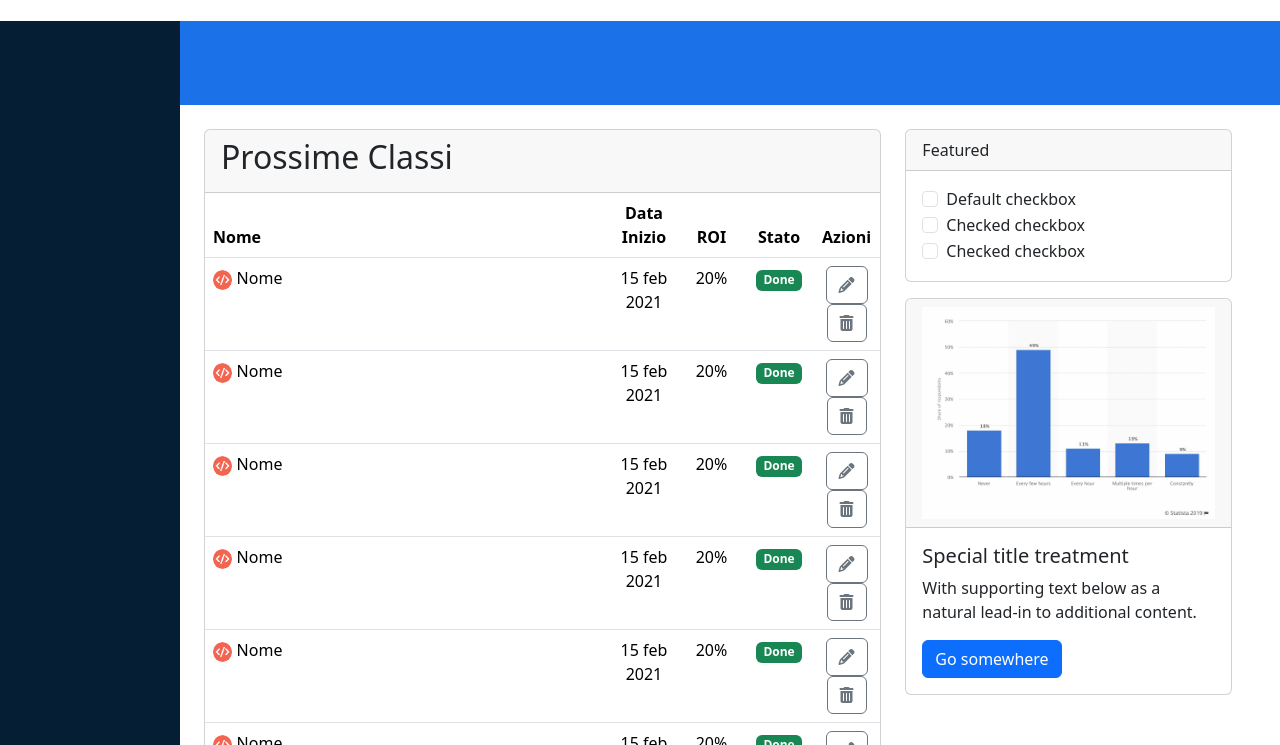
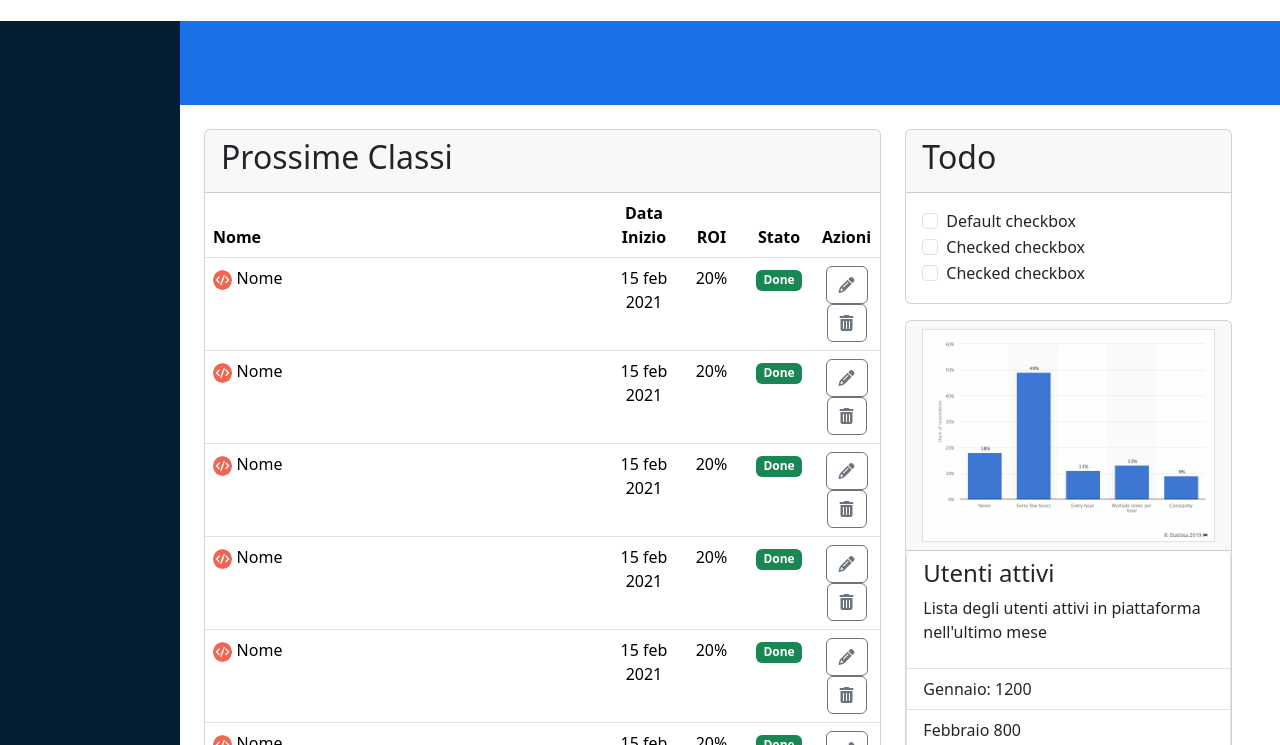
Before and after one commit to AngeloC89/html-css-bootstrap-dashboard, a plain HTML site: page index.html in a window 1280 px wide. Shown: the part 55-800 px from the top of the page. Drawn offline with nearby package versions, Linux system fonts and the light colour scheme.

Commit message:
added items to main

```diff
--- a/index.html
+++ b/index.html
@@ -27,7 +27,7 @@
         <div class="row w-100 p-4">
           <div class="col-12 col-lg-8">
 
-            <div class="card mb-3">
+            <div class="card mb-4">
               <div class="card-header">
                 <h2>Prossime Classi</h2>
               </div>
@@ -43,7 +43,9 @@
                 </thead>
                 <tbody>
                   <tr>
-                    <td><div><img class="img-table" class="img-fluid " src="img/class-avatar.jpg" alt=""> Nome</div></td>
+                    <td>
+                      <div><img class="img-table" class="img-fluid " src="img/class-avatar.jpg" alt=""> Nome</div>
+                    </td>
                     <td class="text-center">15 feb 2021</td>
                     <td class="text-center">20%</td>
                     <td class="text-center"><span class="badge text-bg-success ">Done</span></td>
@@ -53,7 +55,9 @@
                     </td>
                   </tr>
                   <tr>
-                    <td><div><img class="img-table" class="img-fluid " src="img/class-avatar.jpg" alt=""> Nome</div></td>
+                    <td>
+                      <div><img class="img-table" class="img-fluid " src="img/class-avatar.jpg" alt=""> Nome</div>
+                    </td>
                     <td class="text-center">15 feb 2021</td>
                     <td class="text-center">20%</td>
                     <td class="text-center"><span class="badge text-bg-success ">Done</span></td>
@@ -63,7 +67,9 @@
                     </td>
                   </tr>
                   <tr>
-                    <td><div><img class="img-table" class="img-fluid " src="img/class-avatar.jpg" alt=""> Nome</div></td>
+                    <td>
+                      <div><img class="img-table" class="img-fluid " src="img/class-avatar.jpg" alt=""> Nome</div>
+                    </td>
                     <td class="text-center">15 feb 2021</td>
                     <td class="text-center">20%</td>
                     <td class="text-center"><span class="badge text-bg-success ">Done</span></td>
@@ -73,7 +79,9 @@
                     </td>
                   </tr>
                   <tr>
-                    <td><div><img class="img-table" class="img-fluid " src="img/class-avatar.jpg" alt=""> Nome</div></td>
+                    <td>
+                      <div><img class="img-table" class="img-fluid " src="img/class-avatar.jpg" alt=""> Nome</div>
+                    </td>
                     <td class="text-center">15 feb 2021</td>
                     <td class="text-center">20%</td>
                     <td class="text-center"><span class="badge text-bg-success ">Done</span></td>
@@ -83,7 +91,9 @@
                     </td>
                   </tr>
                   <tr>
-                    <td><div><img class="img-table" class="img-fluid " src="img/class-avatar.jpg" alt=""> Nome</div></td>
+                    <td>
+                      <div><img class="img-table" class="img-fluid " src="img/class-avatar.jpg" alt=""> Nome</div>
+                    </td>
                     <td class="text-center">15 feb 2021</td>
                     <td class="text-center">20%</td>
                     <td class="text-center"><span class="badge text-bg-success ">Done</span></td>
@@ -93,7 +103,9 @@
                     </td>
                   </tr>
                   <tr>
-                    <td><div><img class="img-table" class="img-fluid " src="img/class-avatar.jpg" alt=""> Nome</div></td>
+                    <td>
+                      <div><img class="img-table" class="img-fluid " src="img/class-avatar.jpg" alt=""> Nome</div>
+                    </td>
                     <td class="text-center">15 feb 2021</td>
                     <td class="text-center">20%</td>
                     <td class="text-center"><span class="badge text-bg-success ">Done</span></td>
@@ -103,7 +115,9 @@
                     </td>
                   </tr>
                   <tr>
-                    <td><div><img class="img-table" class="img-fluid " src="img/class-avatar.jpg" alt=""> Nome</div></td>
+                    <td>
+                      <div><img class="img-table" class="img-fluid " src="img/class-avatar.jpg" alt=""> Nome</div>
+                    </td>
                     <td class="text-center">15 feb 2021</td>
                     <td class="text-center">20%</td>
                     <td class="text-center"><span class="badge text-bg-success ">Done</span></td>
@@ -113,7 +127,9 @@
                     </td>
                   </tr>
                   <tr>
-                    <td><div><img class="img-table" class="img-fluid " src="img/class-avatar.jpg" alt=""> Nome</div></td>
+                    <td>
+                      <div><img class="img-table" class="img-fluid " src="img/class-avatar.jpg" alt=""> Nome</div>
+                    </td>
                     <td class="td-card">15 feb 2021</td>
                     <td class="td-card">20%</td>
                     <td class="td-card"><span class="badge text-bg-success ">Done</span></td>
@@ -191,13 +207,11 @@
             </div>
           </div>
 
-
           <div class="col-12 col-lg-4">
             <!-- terza card "todo" con input check -->
-
             <div class="card mb-3">
               <div class="card-header">
-                Featured
+                <h2>Todo</h2>
               </div>
               <div class="m-3">
 
@@ -221,16 +235,22 @@
                 </div>
               </div>
             </div>
-
             <!-- ultima card con grafico -->
             <div class="card">
+              <div>
                 <div class="card-header">
-                  <img class="img-fluid" src="img/stats.jpeg" alt="">
+                  <img class="img-fluid border" src="img/stats.jpeg" alt="">
                 </div>
-                <div class="card-body">
-                  <h5 class="card-title">Special title treatment</h5>
-                  <p class="card-text">With supporting text below as a natural lead-in to additional content.</p>
-                  <a href="#" class="btn btn-primary">Go somewhere</a>
+                <ul class="list-group border-top-0">
+                  <li class="list-group-item border-top-0 ">
+                    <h4>Utenti attivi</h4>
+                    <p>Lista degli utenti attivi in piattaforma nell'ultimo mese</p>
+                  </li>
+                  <li class="list-group-item">Gennaio: 1200</li>
+                  <li class="list-group-item">Febbraio 800</li>
+                  <li class="list-group-item">Marzo:1500</li>
+                  <li class="list-group-item"><a href="#">Visualizza report approfondito</a></li>
+                </ul>
               </div>
             </div>
 
```
Lines whose indentation alone changed are shown as unchanged.
